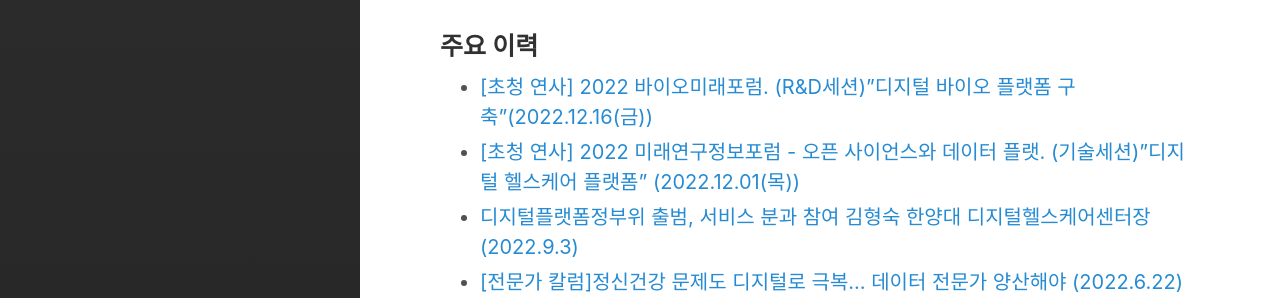
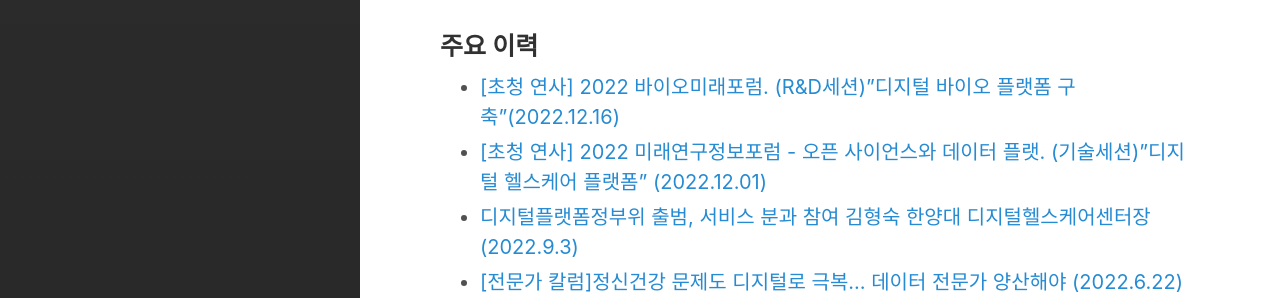
Before and after one commit to Rugger12/hyungsook, a Jekyll site: the page built from _posts/2022-12-29-about-me.md, in a window 1280 px wide. Shown: the part 1026-1324 px from the top of the page. Built offline with Jekyll 4.4.1, drawn with Linux system fonts in a browser that asks for light colours.

Commit message:
Update 2022-12-29-about-me.md

```diff
--- a/_posts/2022-12-29-about-me.md
+++ b/_posts/2022-12-29-about-me.md
@@ -25,8 +25,8 @@ excerpt_separator:  <!--more-->
 
 <a name="experience"></a>
 ### 주요 이력
-*  <a href="https://naver.me/xV3Bqmkm" target="_blank"> [초청 연사] 2022 바이오미래포럼. (R&D세션)"디지털 바이오 플랫폼 구축"(2022.12.16(금))</a>
-*  <a href="https://youtu.be/s7VAc4eiu1E?t=2034" target="_blank"> [초청 연사] 2022 미래연구정보포럼 - 오픈 사이언스와 데이터 플랫. (기술세션)"디지털 헬스케어 플랫폼" (2022.12.01(목))</a>
+*  <a href="https://naver.me/xV3Bqmkm" target="_blank"> [초청 연사] 2022 바이오미래포럼. (R&D세션)"디지털 바이오 플랫폼 구축"(2022.12.16)</a>
+*  <a href="https://youtu.be/s7VAc4eiu1E?t=2034" target="_blank"> [초청 연사] 2022 미래연구정보포럼 - 오픈 사이언스와 데이터 플랫. (기술세션)"디지털 헬스케어 플랫폼" (2022.12.01)</a>
 *  <a href="http://www.aitimes.com/news/articleView.html?idxno=146621" target="_blank"> 디지털플랫폼정부위 출범, 서비스 분과 참여 김형숙 한양대 디지털헬스케어센터장 (2022.9.3)</a>
 *  <a href="https://www.donga.com/news/It/article/all/20220621/114033279/1" target="_blank"> [전문가 칼럼]정신건강 문제도 디지털로 극복… 데이터 전문가 양산해야 (2022.6.22)</a>
 *  <a href="https://blog.naver.com/yhpark8105/222623154288" target="_blank"> 2021 대한민국 과학기술대전, 바이오혁신성장대전 연구개발관(바이오헬스) 부스전시 '마이멘탈포켓'(2021.12.22~24)</a>
```
